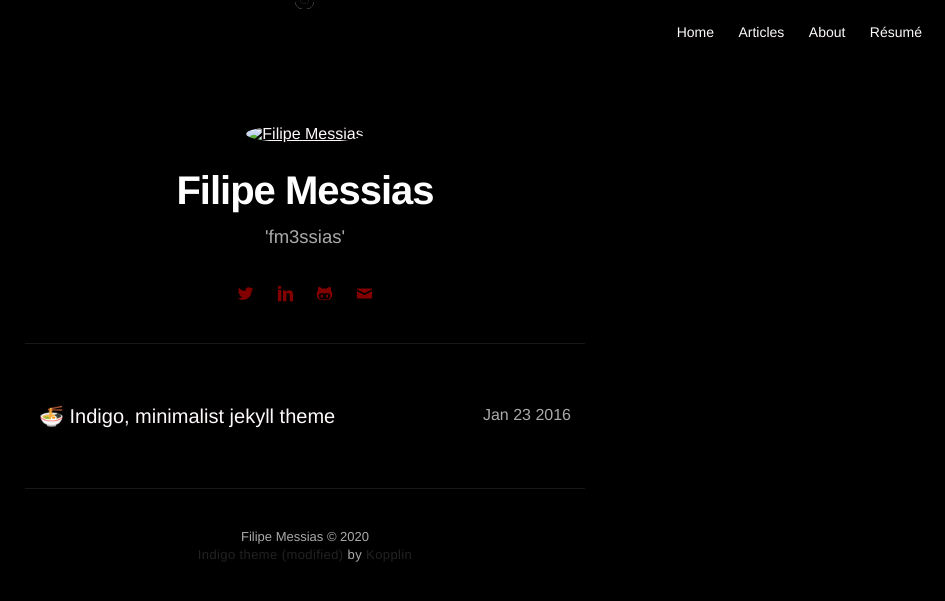
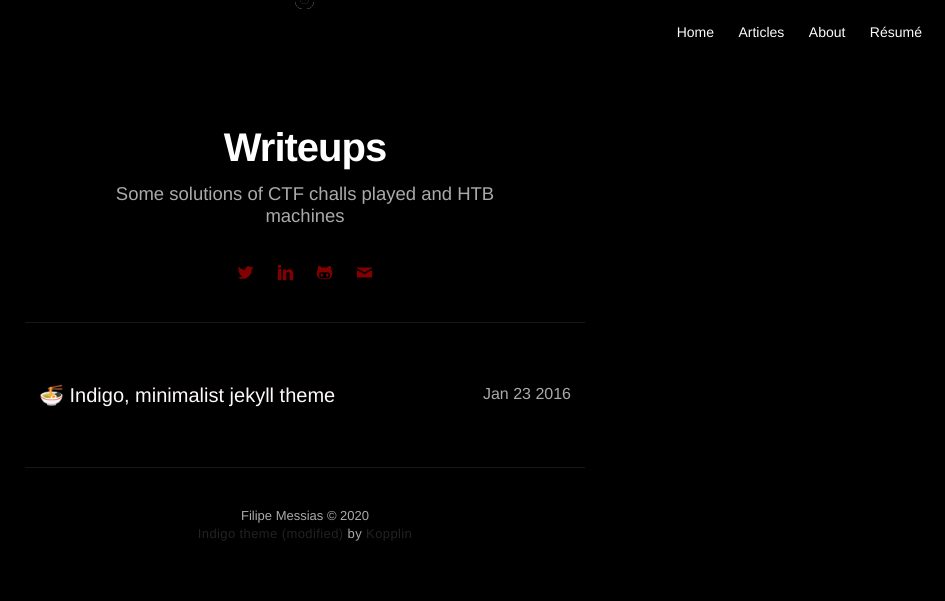
Before and after one commit to fm3ssias/fm3ssias.github.io, a Jekyll site: the page built from writeups.html, in a window 1280 px wide. Shown: the top 601 px of the page, without its empty margins (335-1280 px from the left). Built offline with Jekyll 4.4.1, drawn with Linux system fonts in a browser that asks for light colours; emoji names are drawn with the system emoji font.

Commit message:
Fix no layout do writeup,articles e tag

```diff
--- a/_includes/header.html
+++ b/_includes/header.html
@@ -7,17 +7,36 @@
 {% if showHeader == true %}
     <header class="header-home {% if site.animation %}animated{% endif %}">
         {% if site.about %}
-            <a class="link" href="{{ site.url }}/about">
-                <img class="selfie" alt="{{ site.name }}" src="{% if site.external-image %}{{ site.picture }}{% else %}{{ site.url }}/{{ site.picture }}{% endif %}" />
-            </a>
+            {% if page.title == "Home" %}
+                <a class="link" href="{{ site.url }}/about">
+                    <img class="selfie" alt="{{ site.name }}" src="{% if site.external-image %}{{ site.picture }}{% else %}{{ site.url }}/{{ site.picture }}{% endif %}" />
+                </a>
+
+                <h1 class="title">{{ site.name }}</h1>
+                <h2 class="description">{{ site.bio }}</h2>
+
+            {% else %}
+
+                {% if page.title == "Writeups" %}
+                    <h1 class="title">{{ page.title }}</h1>
+                    <h2 class="description">Some solutions of CTF challs played and HTB machines </h2>
+                {% else %}
+                    {% if page.title == "Articles" %}
+                        <h1 class="title">{{ page.title }}</h1>
+                        <h2 class="description">Ideas and toughts about cybersecurity world</h2>
+                    {% else %}
+                        <h1 class="title">{{ page.title }}</h1>
+
+                    {% endif %}
+                {% endif %}
+            {% endif %}
         {% else %}
             <span class="link">
                 <img class="selfie" alt="{{ site.name }}" src="{% if site.external-image %}{{ site.picture }}{% else %}{{ site.url }}/{{ site.picture }}{% endif %}" />
             </span>
         {% endif %}
 
-        <h1 class="title">{{ site.name }}</h1>
-        <h2 class="description">{{ site.bio }}</h2>
+
 
         {% include social-links.html %}
     </header>
--- a/_sass/pages/tags.sass
+++ b/_sass/pages/tags.sass
@@ -9,7 +9,6 @@
 
         &:before
             display: block
-            content: " "
             width: 7px
             height: 7px
             border: $epsilon 1px solid
```
Also changed, not shown: 11 other files.
